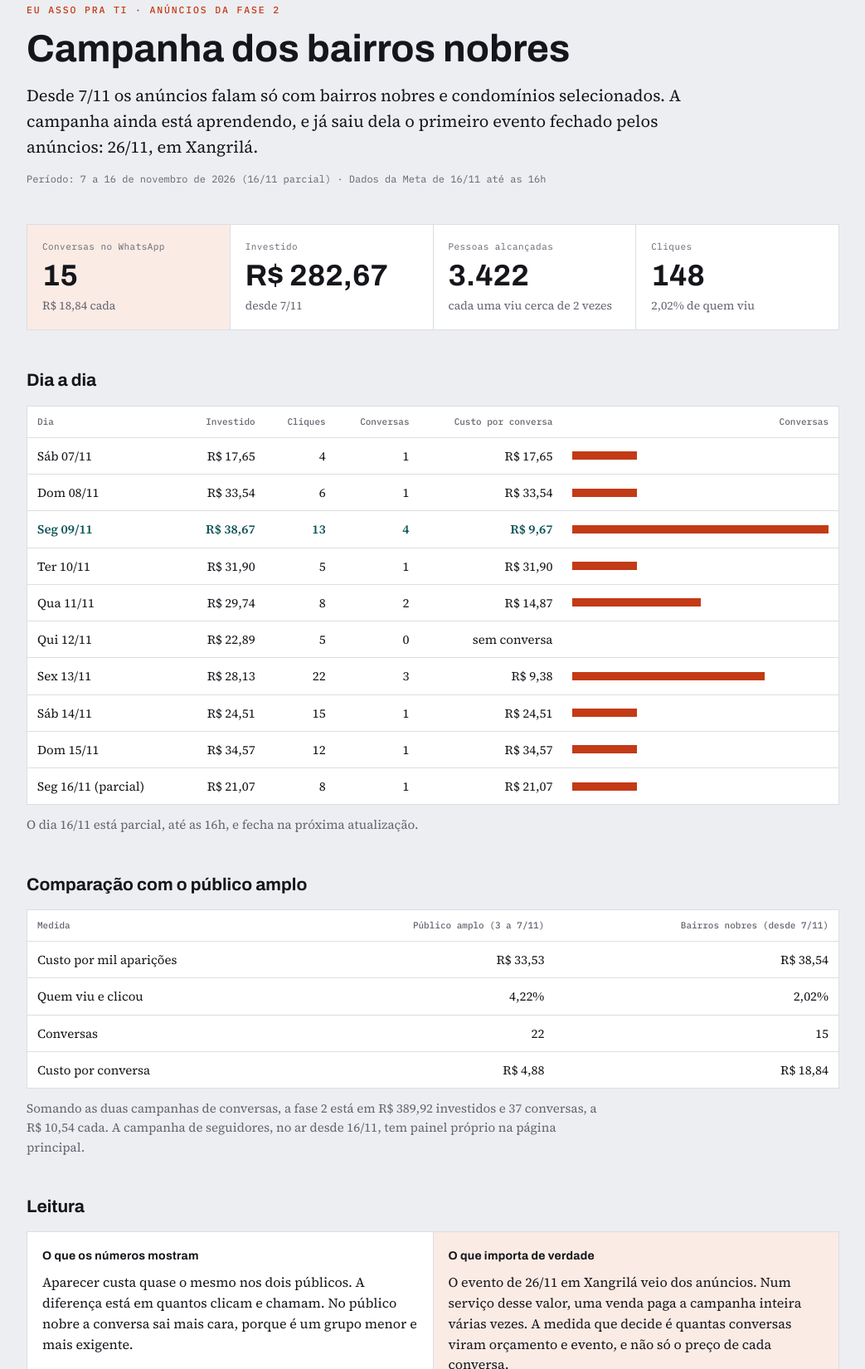
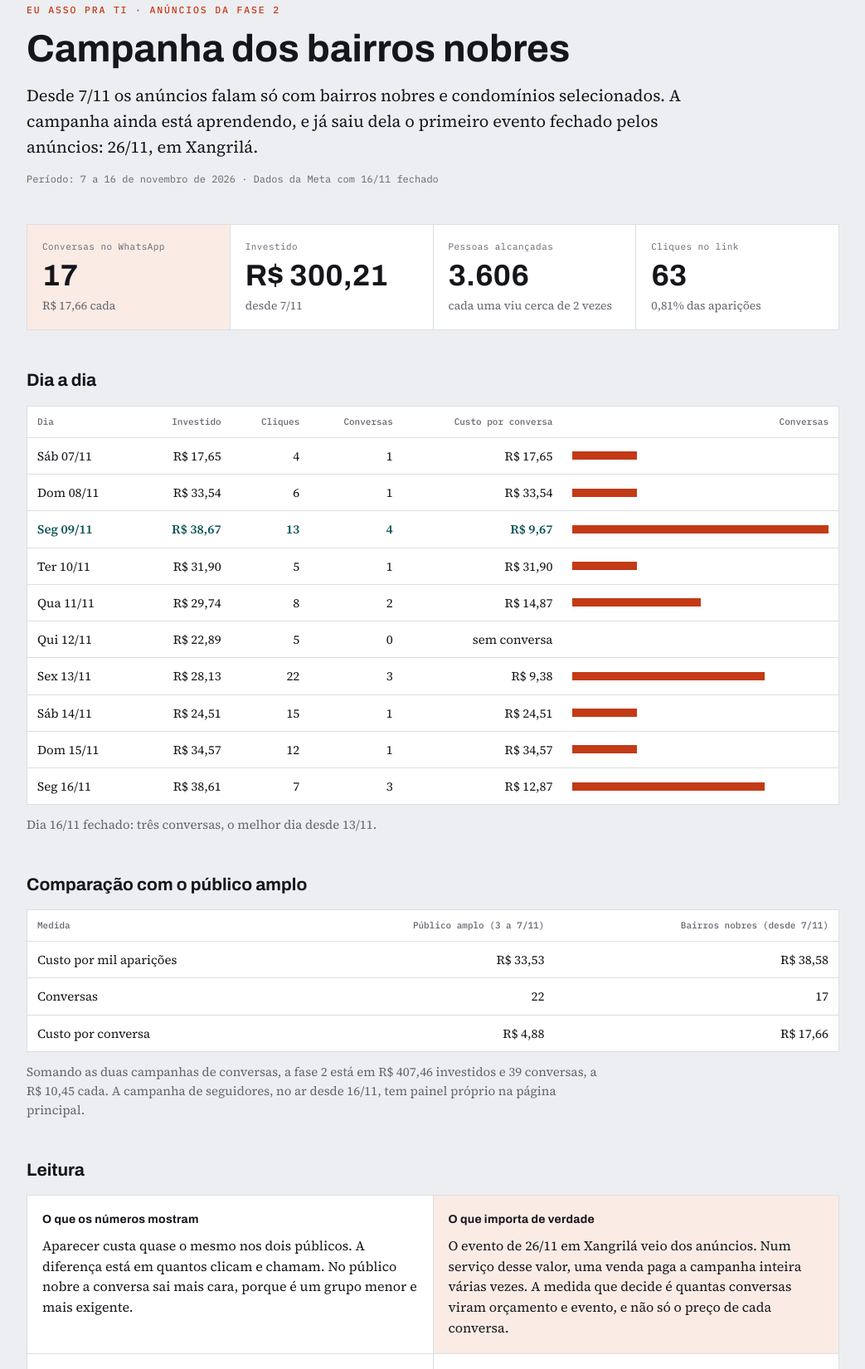
Before and after one commit to fabriciokaempf/eu-asso-pra-ti, a plain HTML site: page anuncios/bairros-nobres/index.html in a window 1280 px wide. Shown: the part 37-1687 px from the top of the page at 83% size, without its empty margins (118-1161 px from the left). Drawn offline with Linux system fonts and the light colour scheme.

Commit message:
Painel da fase 2: 16/11 fechado e seguidores do anúncio separados do repost
Co-Authored-By: Claude Sonnet 5.5 <noreply@anthropic.com>

```diff
--- a/anuncios/bairros-nobres/index.html
+++ b/anuncios/bairros-nobres/index.html
@@ -51,14 +51,14 @@ footer{font-size:13px;color:var(--ink-muted)}
   <div class="kicker">Eu Asso pra Ti · Anúncios da fase 2</div>
   <h1>Campanha dos bairros nobres</h1>
   <p class="lead">Desde 7/11 os anúncios falam só com bairros nobres e condomínios selecionados. A campanha ainda está aprendendo, e já saiu dela o primeiro evento fechado pelos anúncios: 26/11, em Xangrilá.</p>
-  <div class="meta mono">Período: 7 a 16 de novembro de 2026 (16/11 parcial) · Dados da Meta de 16/11 até as 16h</div>
+  <div class="meta mono">Período: 7 a 16 de novembro de 2026 · Dados da Meta com 16/11 fechado</div>
 </header>
 
 <section aria-label="Visão geral" class="grid g4">
-  <div class="cell featured"><span class="lab">Conversas no WhatsApp</span><div class="num">15</div><div class="ctx">R$ 18,84 cada</div></div>
-  <div class="cell"><span class="lab">Investido</span><div class="num">R$ 282,67</div><div class="ctx">desde 7/11</div></div>
-  <div class="cell"><span class="lab">Pessoas alcançadas</span><div class="num">3.422</div><div class="ctx">cada uma viu cerca de 2 vezes</div></div>
-  <div class="cell"><span class="lab">Cliques</span><div class="num">148</div><div class="ctx">2,02% de quem viu</div></div>
+  <div class="cell featured"><span class="lab">Conversas no WhatsApp</span><div class="num">17</div><div class="ctx">R$ 17,66 cada</div></div>
+  <div class="cell"><span class="lab">Investido</span><div class="num">R$ 300,21</div><div class="ctx">desde 7/11</div></div>
+  <div class="cell"><span class="lab">Pessoas alcançadas</span><div class="num">3.606</div><div class="ctx">cada uma viu cerca de 2 vezes</div></div>
+  <div class="cell"><span class="lab">Cliques no link</span><div class="num">63</div><div class="ctx">0,81% das aparições</div></div>
 </section>
 
 <section>
@@ -76,11 +76,11 @@ footer{font-size:13px;color:var(--ink-muted)}
       <tr><td>Sex 13/11</td><td>R$ 28,13</td><td>22</td><td>3</td><td>R$ 9,38</td><td class="barcell"><div class="b" style="width:75%"></div></td></tr>
       <tr><td>Sáb 14/11</td><td>R$ 24,51</td><td>15</td><td>1</td><td>R$ 24,51</td><td class="barcell"><div class="b" style="width:25%"></div></td></tr>
       <tr><td>Dom 15/11</td><td>R$ 34,57</td><td>12</td><td>1</td><td>R$ 34,57</td><td class="barcell"><div class="b" style="width:25%"></div></td></tr>
-      <tr><td>Seg 16/11 (parcial)</td><td>R$ 21,07</td><td>8</td><td>1</td><td>R$ 21,07</td><td class="barcell"><div class="b" style="width:25%"></div></td></tr>
+      <tr><td>Seg 16/11</td><td>R$ 38,61</td><td>7</td><td>3</td><td>R$ 12,87</td><td class="barcell"><div class="b" style="width:75%"></div></td></tr>
     </tbody>
   </table>
   </div>
-  <p class="note">O dia 16/11 está parcial, até as 16h, e fecha na próxima atualização.</p>
+  <p class="note">Dia 16/11 fechado: três conversas, o melhor dia desde 13/11.</p>
 </section>
 
 <section>
@@ -89,14 +89,13 @@ footer{font-size:13px;color:var(--ink-muted)}
   <table>
     <thead><tr><th>Medida</th><th>Público amplo (3 a 7/11)</th><th>Bairros nobres (desde 7/11)</th></tr></thead>
     <tbody>
-      <tr><td>Custo por mil aparições</td><td>R$ 33,53</td><td>R$ 38,54</td></tr>
-      <tr><td>Quem viu e clicou</td><td>4,22%</td><td>2,02%</td></tr>
-      <tr><td>Conversas</td><td>22</td><td>15</td></tr>
-      <tr><td>Custo por conversa</td><td>R$ 4,88</td><td>R$ 18,84</td></tr>
+      <tr><td>Custo por mil aparições</td><td>R$ 33,53</td><td>R$ 38,58</td></tr>
+            <tr><td>Conversas</td><td>22</td><td>17</td></tr>
+      <tr><td>Custo por conversa</td><td>R$ 4,88</td><td>R$ 17,66</td></tr>
     </tbody>
   </table>
   </div>
-  <p class="note">Somando as duas campanhas de conversas, a fase 2 está em R$ 389,92 investidos e 37 conversas, a R$ 10,54 cada. A campanha de seguidores, no ar desde 16/11, tem painel próprio na página principal.</p>
+  <p class="note">Somando as duas campanhas de conversas, a fase 2 está em R$ 407,46 investidos e 39 conversas, a R$ 10,45 cada. A campanha de seguidores, no ar desde 16/11, tem painel próprio na página principal.</p>
 </section>
 
 <section>
```
Also changed, not shown: anuncios/index.html (+5 -4 lines), anuncios/nov-10-16/index.html (+5 -4 lines).
